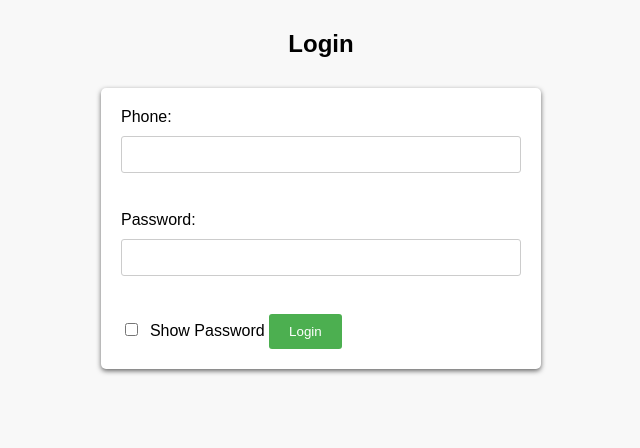
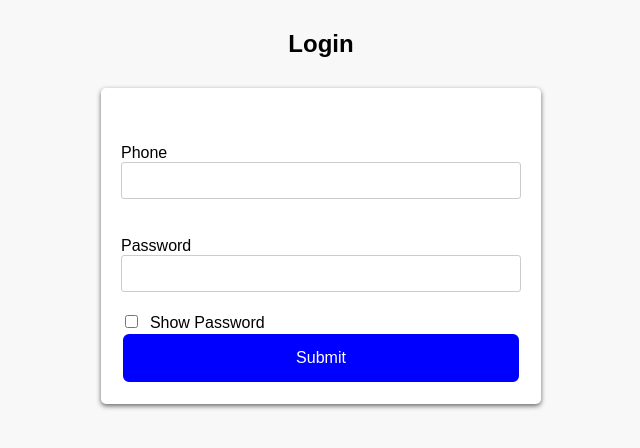
Before and after one commit to Np1311/CinemaBookingSystem, a PHP site: page /admin_login.php in a window 1280 px wide. Shown: the part 70-518 px from the top of the page, without its empty margins (319-959 px from the left). Run offline with PHP 8.4, Linux system fonts and the light colour scheme.

Commit message:
add and update new files

```diff
--- a/controller/login_controller.php
+++ b/controller/login_controller.php
@@ -24,8 +24,11 @@ class login_controller{
             //$userArr = $user -> getAccount();
             $user -> setAccount($this->uid);
             $_SESSION['user'] = $user -> getAccount();
-
-            echo" <script>window.location='../view/customer_home_view.php';</script>";
+            if($this->profile == 'customer'){
+            echo" <script>window.location='../view/customer_home_view.php';</script>";}
+            else if ($this->profile == 'system_admin'){
+                echo" <script>window.location='../view/admin_home_view.php';</script>";
+            }
 
 
             // $userArr = $user -> getAccount();
--- a/model/user_model.php
+++ b/model/user_model.php
@@ -9,11 +9,11 @@ class user {
     private $dob;
 
 
-    public function createUser($fname,$lname,$phone,$email,$password,$date){
+    public function createUser($profile,$fname,$lname,$phone,$email,$password,$date){
         global $conn;
         $conn -> select_db("CSIT314_Test");
         $mysql_date = date('Y-m-d', strtotime($date));
-        $sql = "INSERT INTO customer (fname, lname, phone, email,`password`, dob)
+        $sql = "INSERT INTO `$profile` (fname, lname, phone, email,`password`, dob)
 
         VALUES ('$fname','$lname','$phone','$email','$password','$mysql_date');";
         try {
--- a/view/admin_login.php
+++ b/view/admin_login.php
@@ -1,7 +1,7 @@
 <?php
 session_start();
 
-$_SESSION['profile'] = 'admin';
+$_SESSION['profile'] = 'system_admin';
 require('header_login.html')
 
 
@@ -53,19 +53,41 @@ require('header_login.html')
         input[type="submit"]:hover {
             background-color: #3e8e41;
         }
+        .btn-primary{
+                background-color: blue;
+                border: 2px solid white;
+                color: white;
+                padding: 15px ;
+                text-align: center;
+                text-decoration: none;
+                display: inline-block;
+                font-size: 16px;
+                border-radius: 8px;
+                width: 400px;
+                /* margin-left: 100px; */
+        }
     </style>
 </head>
 <body>
 
     <div class ='login-form' ><h2>Login</h2>
-        <form action="login.php" method="post">
-            <label for="username">Phone:</label>
-            <input type="text" id="phone" name="phone"><br><br>
-            <label for="password">Password:</label>
-            <input type="password" id="password" name="password"><br><br>
-            <input  style="font-size: 10px;" class="form-check-input mt-0" type="checkbox" onclick="myFunction('password')"> &nbspShow Password</input>
-            <input type="submit" value="Login">
-        </form>
+        <form method='post' >
+            </br></br>
+
+                    <span class="input-group-text" id="phone">Phone</span>
+                    <input class="form-control" type="text" name="phone" id="phone" required>
+
+
+                    </br></br>
+
+                    <span class="input-group-text" id="basic-addon1">Password</span>
+                    <input class="form-control" type="password" name="pass" id="pass" required>
+
+                    <input  style="font-size: 10px;" class="form-check-input mt-0" type="checkbox" onclick="myFunction('pass')"> &nbspShow Password</input>
+
+                </br>
+                <button class="btn-primary" type ='submit' name='submit' value='submit'> Submit </button>
+            </form>
     </div>
     <script>
             function myFunction(type) {
@@ -77,5 +99,8 @@ require('header_login.html')
             }
         }
     </script>
+    <?php
+    require('login_boundary.php');
+    ?>
 </body>
 </html>
--- /dev/null
+++ b/view/login_boundary.php
@@ -0,0 +1,17 @@
+<?php
+require('../controller/login_controller.php');
+if (isset($_POST['submit'])){
+    $phone = $_POST['phone'];
+    $pass = $_POST['pass'];
+    if(isset($_SESSION['profile'])== null){
+        $_SESSION['profile'] = 'customer';
+    }
+    echo $_SESSION['profile'];
+
+    $controller = new login_controller ($_SESSION['profile'],$phone,$pass);
+
+    $controller->login();
+
+
+}
+?>
--- a/view/signUp.php
+++ b/view/signUp.php
@@ -1,6 +1,7 @@
 <?php
 require('header.html');
 session_start();
+$_SESSION['profile']='customer';
 
 ?>
 
```
Also changed, not shown: model/admin_model.php (+16 -3 lines), view/index.php (+1 -12 lines).
